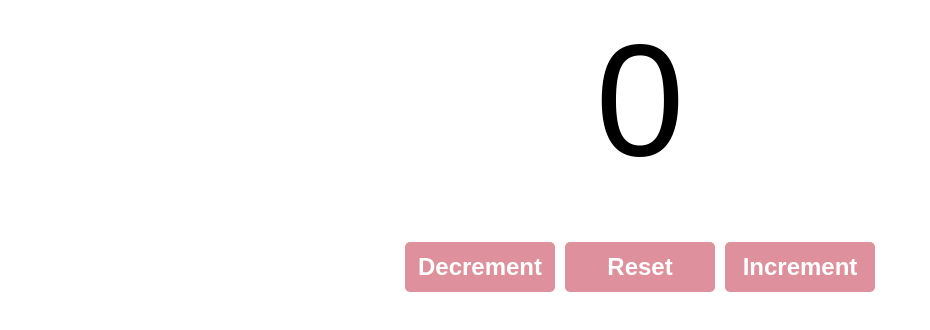
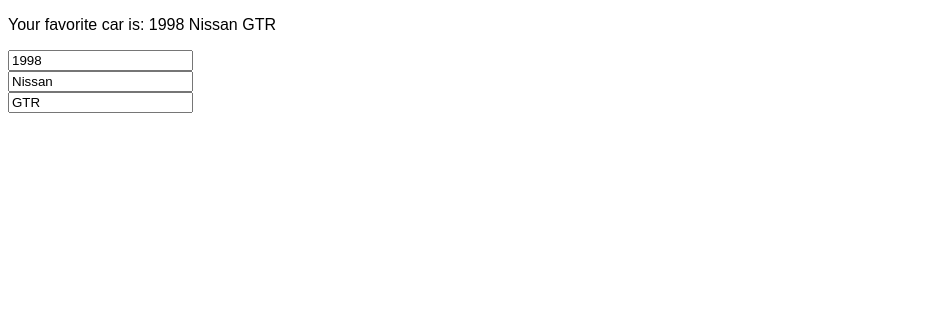
Before and after one commit to Batoul68/react-practice, a React (Vite) app in the folder my-react-app/: page / in a window 1280 px wide. Shown: the top 330 px of the page, without its empty margins (0-930 px from the left). Built offline with nearby package versions, Linux system fonts and the light colour scheme.

Commit message:
updating objects

```diff
--- a/my-react-app/src/App.jsx
+++ b/my-react-app/src/App.jsx
@@ -1,9 +1,9 @@
-import Counter from './Counter.jsx'
+import StateUpdate from './StateUpdate.jsx'
 function App() {
 
   return(
     <>
-      <Counter />
+      <StateUpdate />
     </>
   );
 }
--- /dev/null
+++ b/my-react-app/src/StateUpdate.jsx
@@ -0,0 +1,32 @@
+import React, {useState} from 'react';
+
+function StateUpdate() {
+
+  const [car, setCar] = useState({year:1998,
+                                  make:"Nissan",
+                                  model:"GTR"});
+
+  function handleYearChange(event) {
+    setCar(c => ({...c, year: event.target.value}));
+  }
+
+  function handleMakeChange(event) {
+    setCar(c => ({...c, make: event.target.value}));
+  }
+
+  function handleModelChange(event) {
+    setCar(c => ({...c, model: event.target.value}));
+  }
+
+  return(
+    <div>
+      <p>Your favorite car is: {car.year} {car.make} {car.model}</p>
+
+      <input type="number" value={car.year} onChange={handleYearChange}/><br/>
+      <input type="text" value={car.make} onChange={handleMakeChange}/><br/>
+      <input type="text" value={car.model} onChange={handleModelChange}/><br/>
+    </div>
+  );
+
+}
+export default StateUpdate
```
Also changed, not shown: my-react-app/src/Counter.jsx (line endings or trailing spaces).
